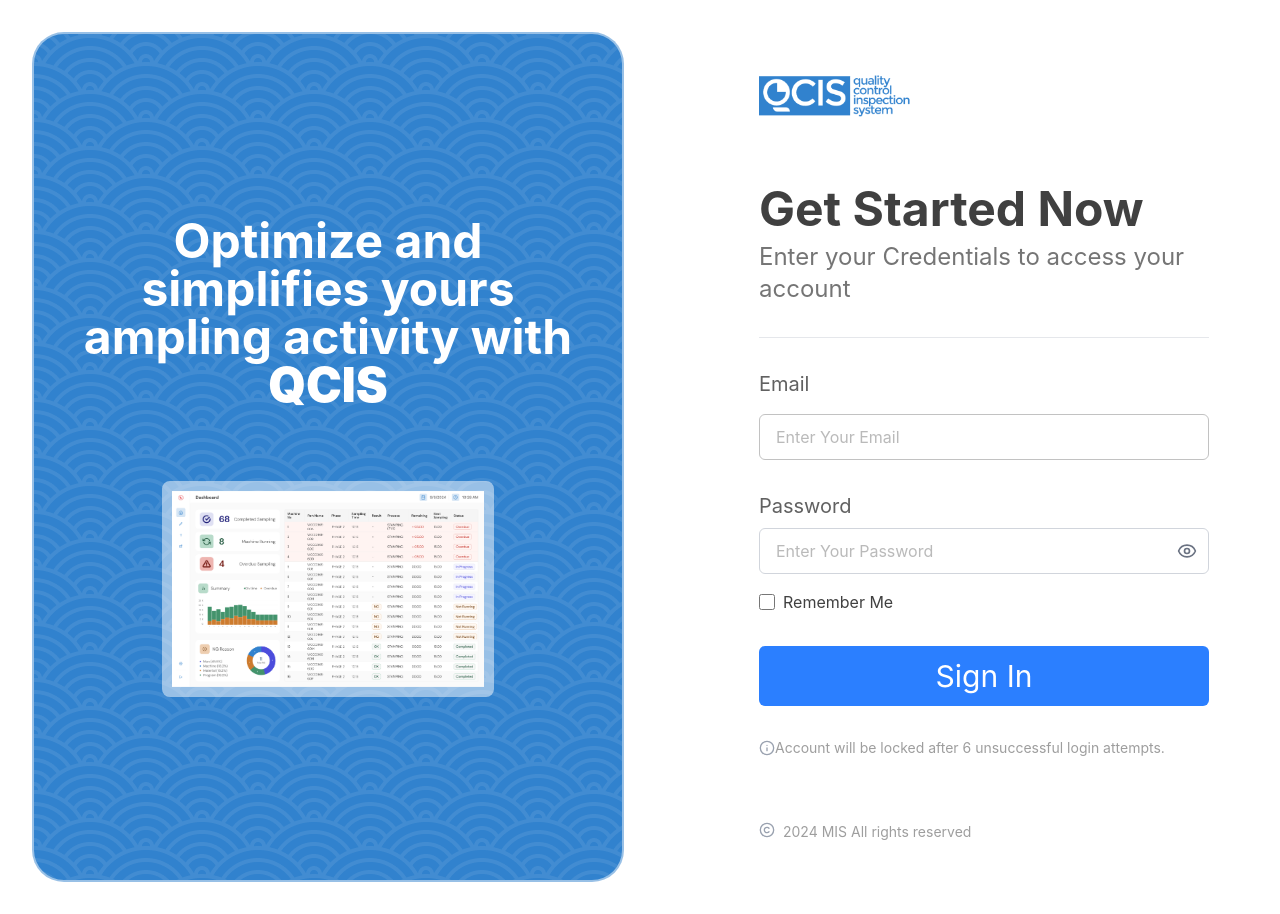
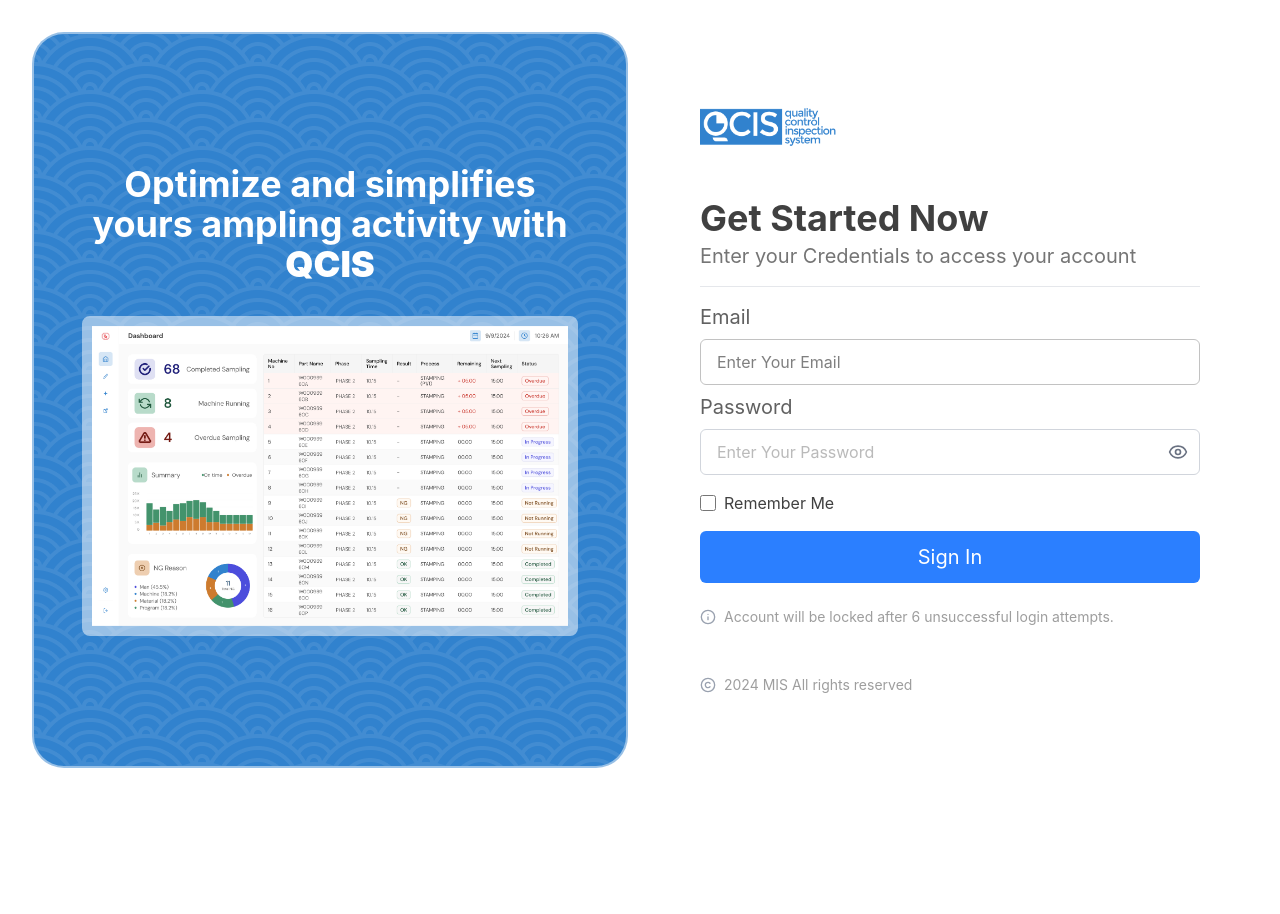
Before and after one commit to Rahelsimanjuntak/Belajartailwind, a React (Vite) app: page / in a window 1280 px wide. After the commit the page ends 800 px from the top, so only its background shows below. Built offline with nearby package versions, Linux system fonts and the light colour scheme.

Commit message:
Fix mobile overlap

```diff
--- a/src/App.tsx
+++ b/src/App.tsx
@@ -9,10 +9,9 @@ function App() {
   const [showPassword, setShowPassword] = useState(false);
 
   return (
-    <div className="flex flex-col sm:flex-row bg-white gap-0 sm:gap-2 lg:gap-6 xl:gap-8 min-h-screen">
-
-      <div className="flex-1 bg-white flex flex-col p-0 sm:p-6 lg:p-8">
-        <div className="relative h-auto bg-[#3182CE] border-2 border-white/50 rounded-none overflow-hidden flex-1 sm:rounded-[32px]">
+    <div className="flex flex-col lg:flex-row min-h-screen bg-white justify-center px-0 py-0 sm:p-6 lg:p-8 2xl:py-8 2xl:px-9 gap-0 lg:gap-4 xl:gap-6 2xl:gap-8">
+      <div className="flex-1 flex flex-col">
+        <div className="relative lg:h-[650px] xl:h-auto bg-[#3182CE] border-2 border-white/50 rounded-none overflow-hidden flex-1  lg:rounded-[32px]">
           <div
             className="absolute inset-0 bg-repeat opacity-10"
             style={{
@@ -20,12 +19,12 @@ function App() {
             }}
           />
 
-          <div className="relative z-10 flex h-full flex-col justify-center items-center gap-4 sm:gap-6 lg:gap-8 xl:gap-10 2xl:gap-16 px-6 sm:px-8 md:px-10 lg:px-12">
-            <h1 className="text-center text-xl sm:text-2xl 2 xl:text-3xl xl:text-5xl text-white font-bold">
+          <div className="relative z-10 flex h-full flex-col justify-center items-center gap-4 sm:gap-6 lg:gap-8 xl:gap-8 2xl:gap-16 px-6 sm:px-8 lg:px-10 xl:px-12 2xl:px-16">
+            <h1 className=" mt-8 sm:mt-0 text-center text-xl sm:text-2xl lg:text-4xl xl:text-4xl 2xl:text-5xl font-bold text-white">
               Optimize and simplifies yours ampling activity with
               <span className="font-black"> QCIS</span>
             </h1>
-            <div className="w-full px-4 lg:px-10 xl:px-20 mt-8 ">
+            <div className="w-full">
               <img
                 className="w-full h-auto rounded-lg border-10 border-white/50 shadow-[0_9px_20px_rgba(0,0,0,0.10), 0_37px_37px_rgba(0,0,0,0.09),0_82px_49px_rgba(0,0,0,0.05),0_146px_59px_rgba(0,0,0,0.01)]"
                 src={statistikImg}
@@ -36,22 +35,24 @@ function App() {
         </div>
       </div>
 
-
-      <div className="flex-1 items-center bg-white flex flex-col sm:gap-8 lg:gap-20 py-6 sm:py-8 rounded-t-[32px] sm:rounded-none -mt-15 sm:mt-0 relative z-10">
-        <div className="w-full md:max-w-[450px] 2xl:max-w-[581px] mx-auto flex flex-col flex-1 justify-center py-4 sm:py-8 lg:py-10 gap-10 md:gap-14 lg:gap-16 2xl:gap-20">
-
+      <div className=" flex-1 flex flex-col items-center justify-center bg-white rounded-t-[32px] lg:rounded-none -mt-20 sm:-mt-28 md:-mt-30 xl:mt-0 relative z-10">
+        <div className=" w-full xl:max-w-[500px] 2xl:max-w-[581px] mx-auto flex flex-col justify-center gap-2 lg:gap-10 xl:gap-12 2xl:gap-15 p-3 xl:p-0">
           {/* DIV 1: logo n header */}
-          <div className="flex flex-col gap-4 sm:gap-10 xl:gap-20 ">
-            <img src={logoImg} alt="PTSN Logo" className="w-32 sm:w-36 md:w-36 lg:w-40 2xl:w-[237px] h-auto" />
+          <div className="flex flex-col gap-4 sm:gap-10 xl:gap-12 2xl:gap-20">
+            <img
+              src={logoImg}
+              alt="PTSN Logo"
+              className="w-32 sm:w-36 lg:w-36 2xl:w-[237px] h-auto"
+            />
           </div>
 
           {/* DIV 2: form */}
-          <div className="flex flex-col gap-8 2xl:gap-16">
-            <div className="flex flex-col gap-2">
-              <h2 className="font-bold text-[#404040] text-2xl sm:text-2xl lg:text-5xl">
+          <div className="flex flex-col gap-4 2xl:gap-15">
+            <div className="flex flex-col gap-1">
+              <h2 className="font-bold text-[#404040] text-2xl sm:text-2xl lg:text-3xl xl:text-4xl 2xl:text-5xl">
                 Get Started Now
               </h2>
-              <p className="text-sm sm:text-base md:text-base lg:text-2xl text-[#757575]">
+              <p className="text-sm sm:text-base lg:text-lg xl:text-xl 2xl:text-2xl text-[#757575]">
                 Enter your Credentials to access your account
               </p>
             </div>
@@ -59,8 +60,8 @@ function App() {
             <div className="w-full h-px bg-gray-200" />
 
             <form>
-              <div className="flex flex-col gap-5 md:gap-8">
-                <div className="flex flex-col gap-2 md:gap-4">
+              <div className="flex flex-col gap-2 2xl:gap-8">
+                <div className="flex flex-col gap-2 2xl:gap-4">
                   <label
                     htmlFor="email"
                     className="block text-left text-sm sm:text-xl text-[#616161]"
@@ -71,7 +72,7 @@ function App() {
                     id="email"
                     type="email"
                     placeholder="Enter Your Email"
-                    className="w-full text-sm sm:text-base min-[1920px]:text-lg text-[#757575] px-4 py-2.5 border border-[#C2C2C2] rounded-md focus:outline-none focus:ring-2 focus:ring-[#3182CE]"
+                    className="w-full px-4 py-2 xl:py-2.5 border border-[#C2C2C2] rounded-md focus:outline-none focus:ring-2 focus:ring-[#3182CE]"
                     required
                   />
                 </div>
@@ -109,7 +110,8 @@ function App() {
                   </div>
                 </div>
               </div>
-              <div className="mt-4 min-[1920px]:">
+
+              <div className="mt-4 2xl:mt-5">
                 <label className="flex items-center">
                   <input type="checkbox" className="w-4 h-4 accent-blue-500" />
                   <span className="ml-2 text-sm sm:text-base text-[#404040]">
@@ -117,31 +119,29 @@ function App() {
                   </span>
                 </label>
               </div>
+            </form>
+              <div className="flex flex-col items-center justify-center gap-2 sm:gap-4 lg:gap-6 2xl:gap-8">
                 <button
                   type="submit"
-                className="w-full py-2.5 sm:py-3 min-[1920px]:py-4 mt-6 sm:mt-8 min-[1920px]:mt-15 text-base sm:text-lg md:text-lg lg:text-3xl rounded-md bg-blue-500 text-white transition active:bg-blue-600 hover:bg-blue-600"
-              >
+                  className="w-full py-3 text-lg xl:text-xl 2xl:text-2xl rounded-md bg-blue-500 text-white hover:bg-blue-600">
                   Sign In
                 </button>
-            <div className="flex flex-row items-center mt-8">
+
+                <div className="self-start flex items-center justify-center gap-2">
                   <Info className="w-4 h-4 text-gray-400 shrink-0" />
-              <p className="text-xs sm:text-sm min-[1920px]:text-base text-[#9E9E9E]">
+                  <p className="text-xs sm:text-sm text-[#9E9E9E]">
                     Account will be locked after 6 unsuccessful login attempts.
                   </p>
                 </div>
-            </form>
+              </div>
           </div>
 
-          {/* DIV 3: footer notes */}
-          <div className="w-full flex flex-col justify-center gap-20">
-            <div className="flex flex-row items-start gap-2">
-              <Copyright className="w-4 h-4 text-gray-400 shrink-0" />
-              <p className="text-xs sm:text-sm min-[1920px]:text-base text-[#9E9E9E]">
+          <div className="self-start flex items-center justify-center gap-2">
+            <Copyright className="w-4 h-4 text-gray-400" />
+            <p className="text-xs sm:text-sm text-[#9E9E9E]">
               2024 MIS All rights reserved
             </p>
           </div>
-          </div>
-
         </div>
       </div>
     </div>
```
Lines whose indentation alone changed are shown as unchanged.
